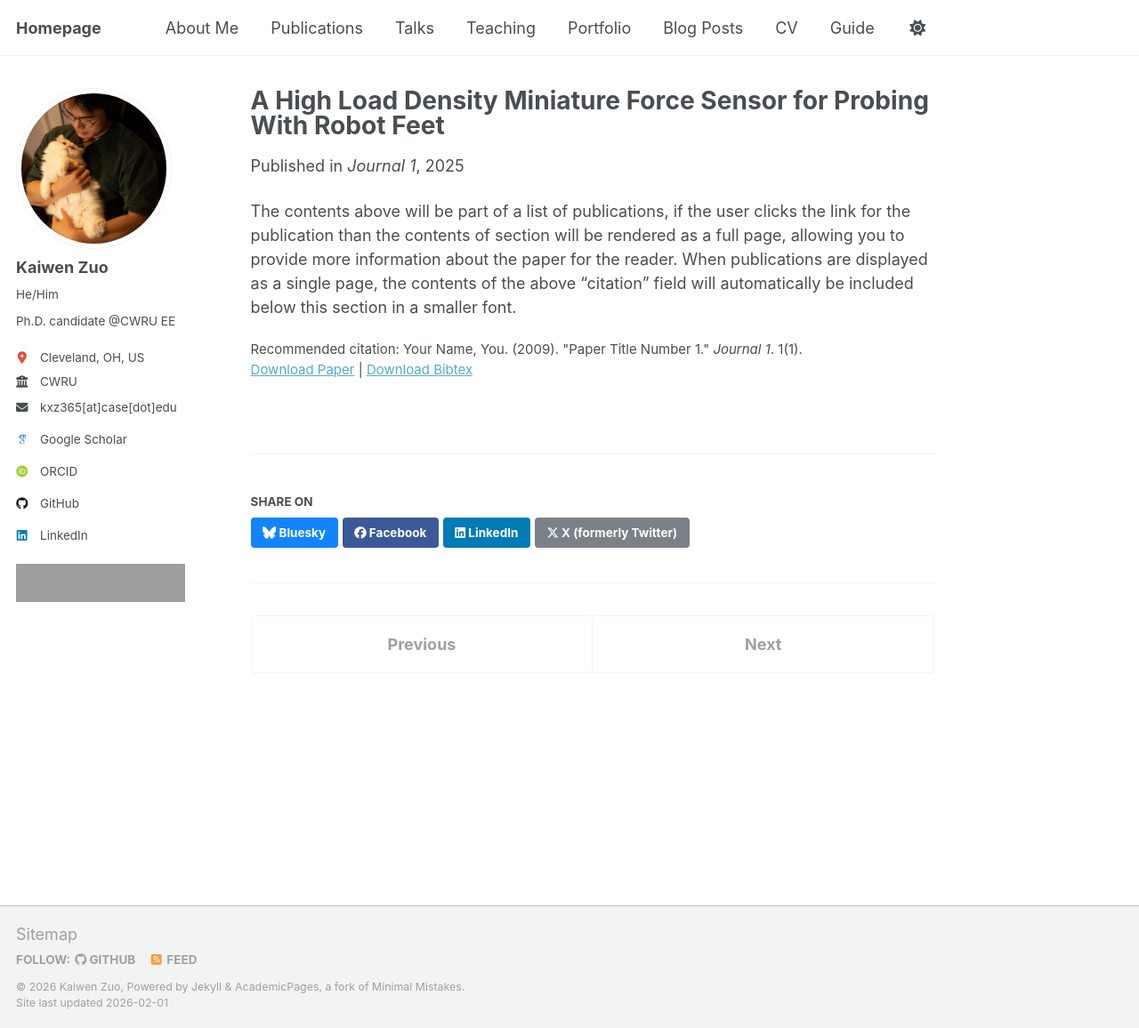
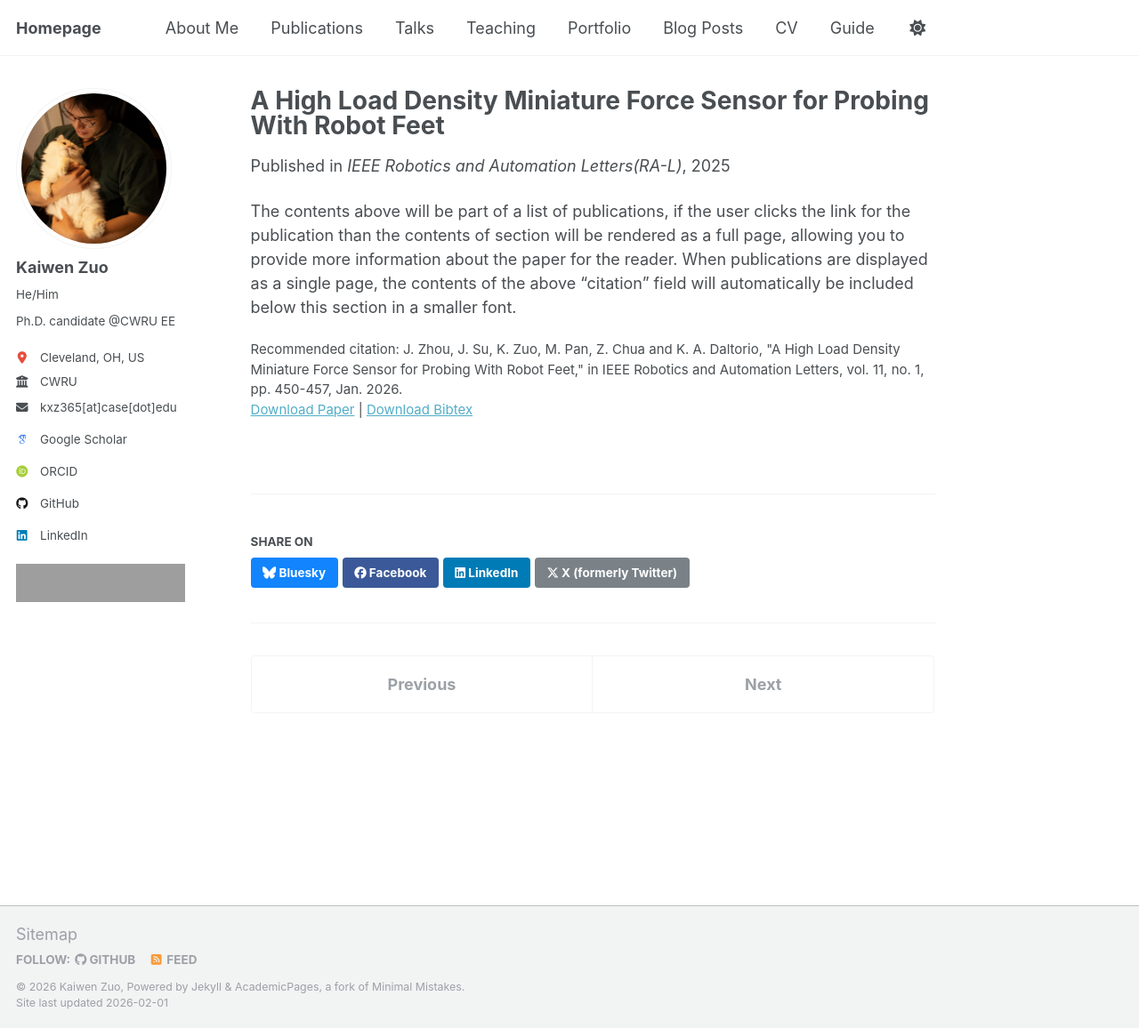
Before and after one commit to Cuberkk/Cuberkk.github.io, a Jekyll site: the page built from _publications/JZ_crab_sensor.md, in a window 1280 px wide and 1156 px high. Shown: the whole window at 89% size. Built offline with Jekyll 4.4.1, drawn with Linux system fonts in a browser that asks for light colours; some web fonts are replaced; a script that is not in the unit is left out; grey boxes are pictures that could not be loaded.

Commit message:
update the first journal

```diff
--- a/_publications/2009-10-01-paper-title-number-1.md
+++ b/_publications/JZ_crab_sensor.md
@@ -3,12 +3,12 @@ title: "A High Load Density Miniature Force Sensor for Probing With Robot Feet"
 collection: publications
 category: manuscripts
 permalink: /publication/JZ_crab_sensor
-excerpt: 'This paper is about the number 1. The number 2 is left for future work.'
+excerpt: 'Force sensing on the end effector is crucial for mobile, legged robots to adapt to varying terrain and manipulate objects in complex environments. Since efficient legs have to be light and load bearing, force sensors need to have increased load density while still providing accurate multi-axis forces. Here, we demonstrate a low-cost solution to this problem that integrates four sets of strain gauges, analog-to-digital conversion, and data processing into a single leg of a crab-scale robot.'
 date: 2025-11-14
-venue: 'Journal 1'
+venue: 'IEEE Robotics and Automation Letters(RA-L)'
 # slidesurl: 'http://academicpages.github.io/files/slides1.pdf'
 paperurl: 'http://Cuberkk.github.io/files/JZ2025/A_High_Load_Density_Miniature_Force_Sensor_for_Probing_With_Robot_Feet.pdf'
 bibtexurl: 'http://Cuberkk.github.io/files/JZ2025/JZ2025.bib'
-citation: 'Your Name, You. (2009). &quot;Paper Title Number 1.&quot; <i>Journal 1</i>. 1(1).'
+citation: 'J. Zhou, J. Su, K. Zuo, M. Pan, Z. Chua and K. A. Daltorio, "A High Load Density Miniature Force Sensor for Probing With Robot Feet," in IEEE Robotics and Automation Letters, vol. 11, no. 1, pp. 450-457, Jan. 2026.'
 ---
 The contents above will be part of a list of publications, if the user clicks the link for the publication than the contents of section will be rendered as a full page, allowing you to provide more information about the paper for the reader. When publications are displayed as a single page, the contents of the above "citation" field will automatically be included below this section in a smaller font.
```
Also changed, not shown: 2 other files.
